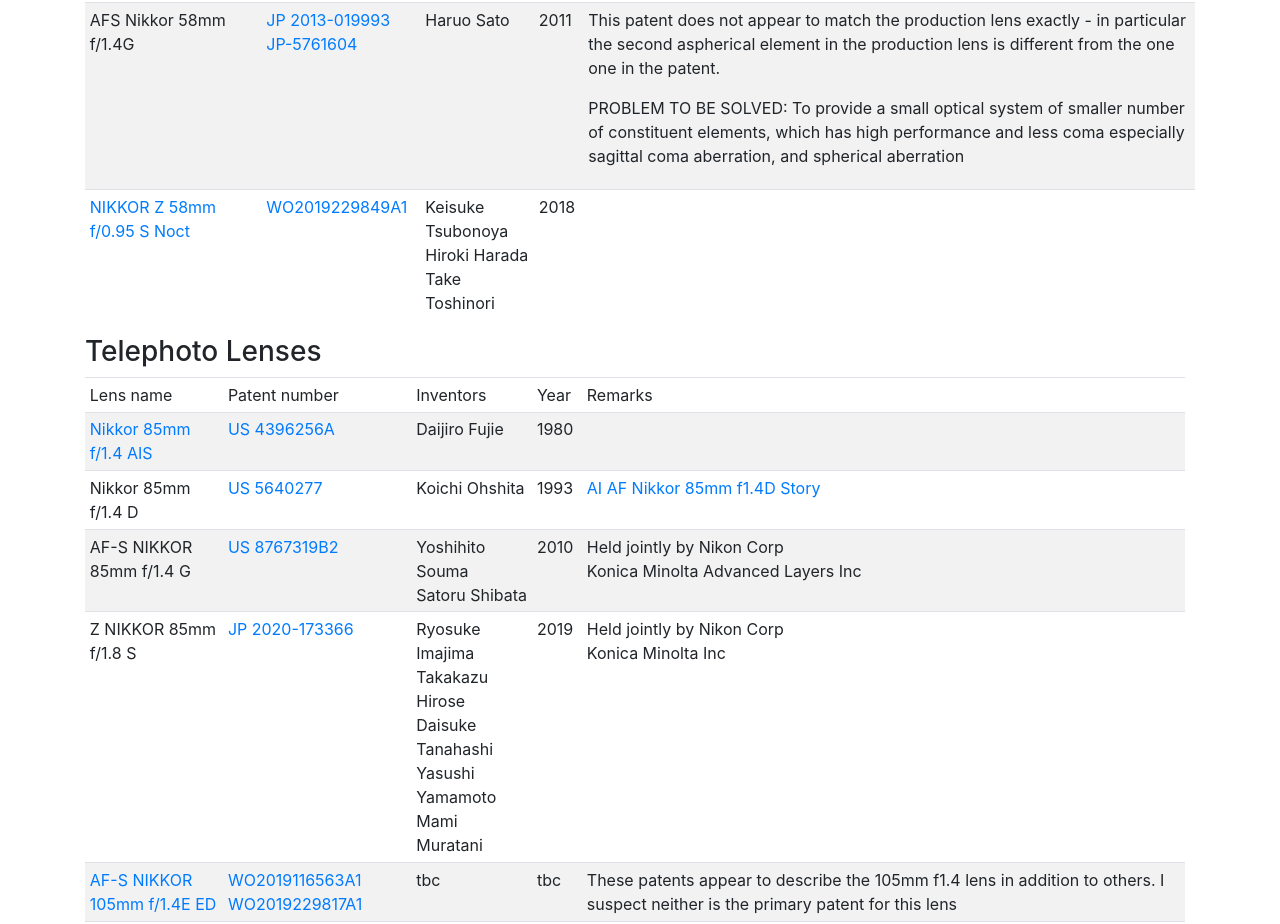
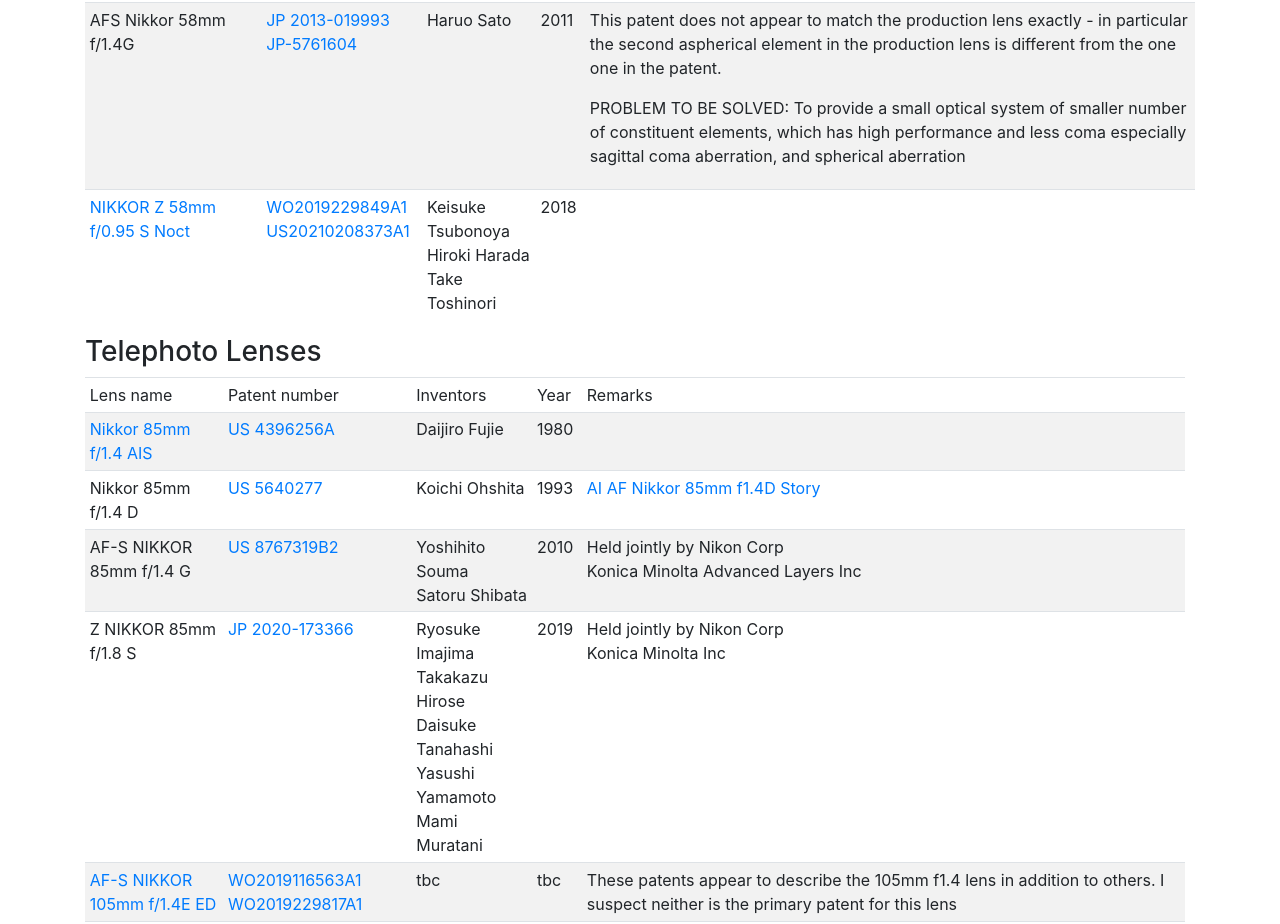
Before and after one commit to cameragossip/cameragossip.github.io, a plain HTML site: page nikon-lens-patents.html in a window 1280 px wide. Shown: the part 4144-5068 px from the top of the page. Drawn offline with nearby package versions, Linux system fonts and the light colour scheme.

Commit message:
Add US patents

```diff
--- a/nikon-lens-patents.html
+++ b/nikon-lens-patents.html
@@ -797,7 +797,8 @@
                     <td><a href="https://imaging.nikon.com/lineup/lens/z-mount/z_58mmf095s/index.htm">NIKKOR Z 58mm
                             f/0.95 S
                             Noct</a></td>
-                    <td><a href="https://patents.google.com/patent/WO2019229849A1">WO2019229849A1</a>
+                    <td><a href="https://patents.google.com/patent/WO2019229849A1">WO2019229849A1</a><br>
+                        <a href="https://patents.google.com/patent/US20210208373A1/en">US20210208373A1</a>
                     </td>
                     <td>
                         Keisuke Tsubonoya<br />
@@ -1268,10 +1269,11 @@
                             f/4 S</a>
                     </td>
                     <td>
-                        <a href="https://patents.google.com/patent/WO2019049372A1/en">WO 2019049372A1</a>
-                    </td>
-                    <td>
-                        Take Umeda
+                        <a href="https://patents.google.com/patent/WO2019049372A1/en">WO 2019049372A1</a><br>
+                        <a href="https://patents.google.com/patent/US20210373302A1/en">US20210373302A1</a>
+                    </td>
+                    <td>
+                        Takeshi Umeda
                     </td>
                     <td>
                         2017
@@ -1646,7 +1648,8 @@
                             NIKKOR Z 70-200mm f/2.8 VR S</a>
                     </td>
                     <td>
-                        <a href="https://patents.google.com/patent/WO2020105104A1/en">WO2020105104A1</a>
+                        <a href="https://patents.google.com/patent/WO2020105104A1/en">WO2020105104A1</a><br>
+                        <a href="https://patents.google.com/patent/US20210349293A1/en">US20210349293A1</a>
                     </td>
                     <td>
                         UEHARA TAKERU
```
